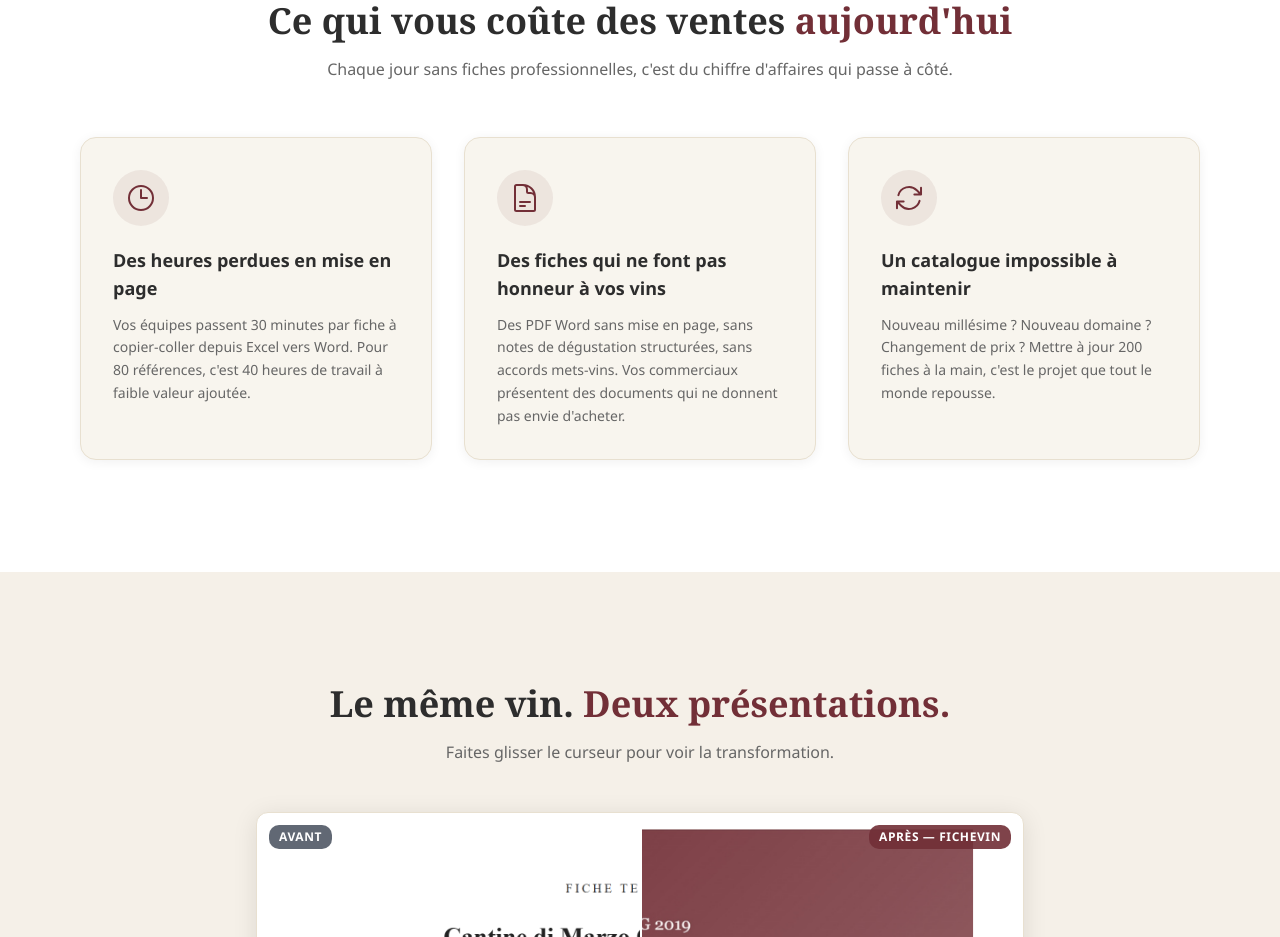
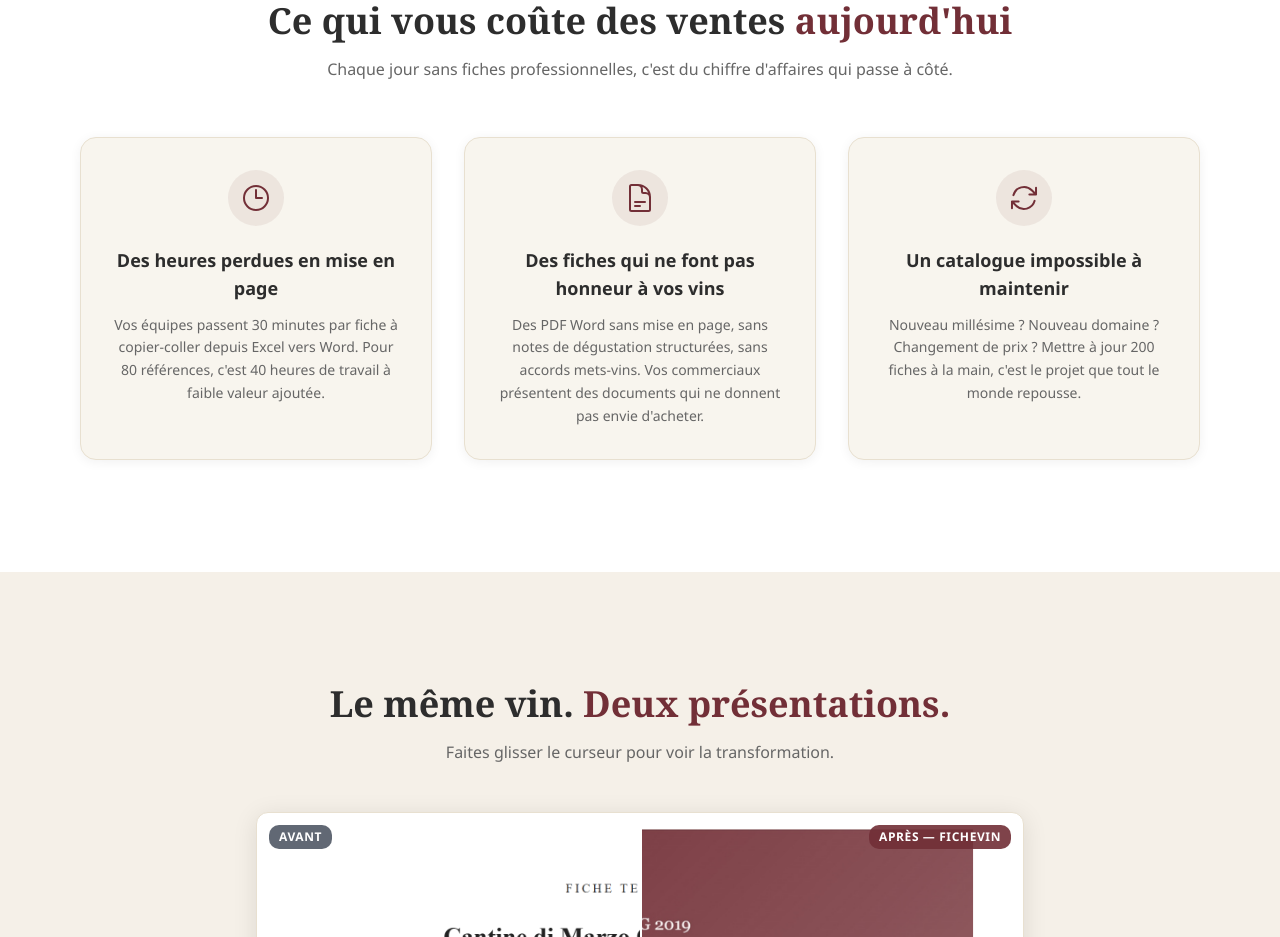
Before and after one commit to vincento-95/vinova-site, a Next.js app: page / in a window 1280 px wide. Shown: the part 1260-2197 px from the top of the page. Built offline with nearby package versions, Linux system fonts and the light colour scheme.

Commit message:
style: center text and icons in problem section cards
https://claude.ai/code/session_01GJX33BkN4k5sgiQwpb2SRt

```diff
--- a/src/components/ProblemSection.tsx
+++ b/src/components/ProblemSection.tsx
@@ -48,9 +48,9 @@ export default function ProblemSection() {
         {painPoints.map((point) => (
           <div
             key={point.title}
-            className="bg-accent rounded-[var(--radius-lg)] p-8 shadow-[var(--shadow-card)] border border-border"
+            className="bg-accent rounded-[var(--radius-lg)] p-8 shadow-[var(--shadow-card)] border border-border text-center"
           >
-            <div className="w-14 h-14 bg-primary-light rounded-full flex items-center justify-center mb-5">
+            <div className="w-14 h-14 bg-primary-light rounded-full flex items-center justify-center mb-5 mx-auto">
               {point.icon}
             </div>
             <h3 className="text-lg font-semibold text-text mb-3">
```
